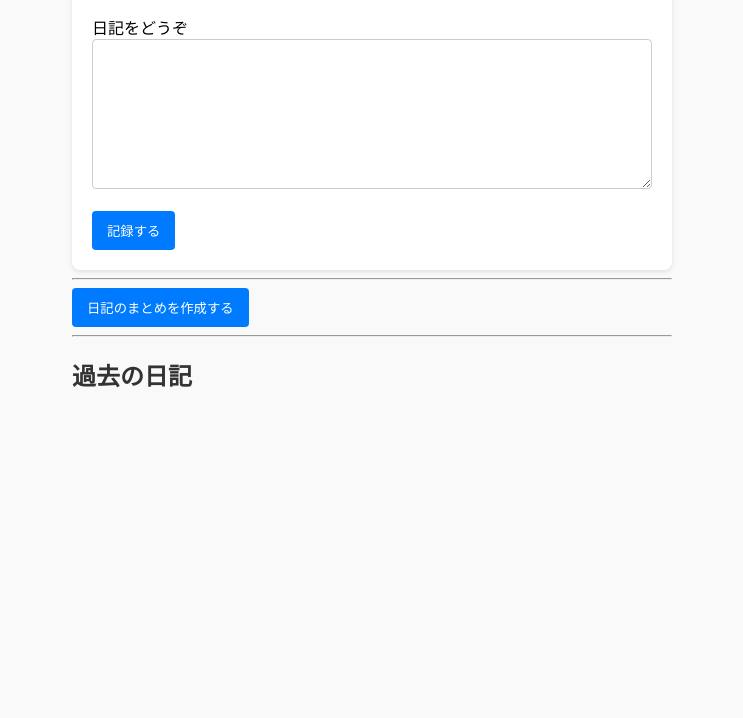
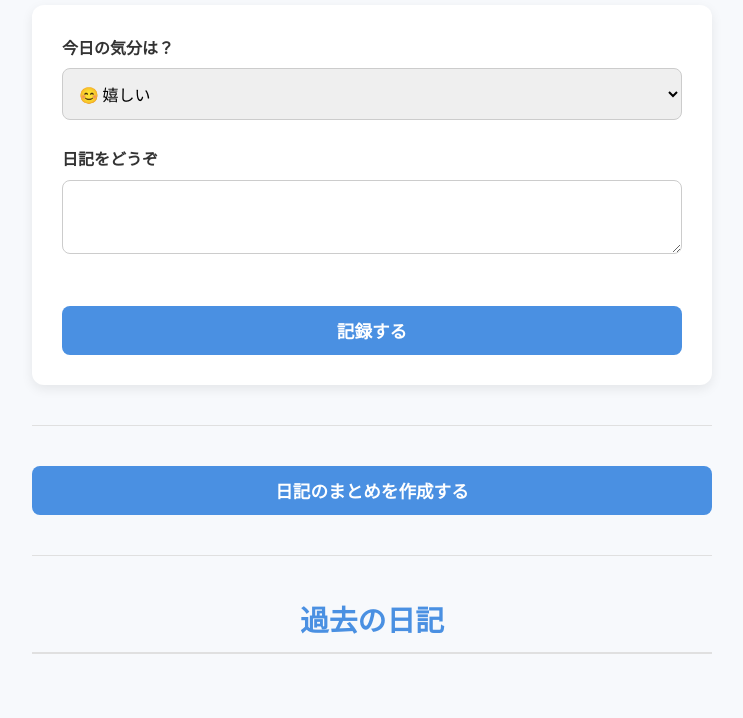
Before and after one commit to Satsuki-Kataoka/ai-diary-app, a website: page public/index.html in a window 1280 px wide. Shown: the part 156-874 px from the top of the page, without its empty margins (268-1011 px from the left). Before the commit the page ends 800 px from the top, so only its background shows below. Drawn offline with Linux system fonts and the light colour scheme; no server answers.

Commit message:
style: デザインを明るい雰囲気に変更

```diff
--- a/public/index.html
+++ b/public/index.html
@@ -2,21 +2,153 @@
 <html lang="ja">
 <head>
     <meta charset="UTF-8">
-    <title>AI日記</title>
-    <style>
-        body { font-family: sans-serif; max-width: 600px; margin: auto; padding: 20px; background-color: #f9f9f9; }
-        h1, h2 { color: #333; }
-        form { background-color: white; padding: 20px; border-radius: 8px; box-shadow: 0 2px 4px rgba(0,0,0,0.1); }
-        textarea { width: 100%; height: 150px; box-sizing: border-box; border: 1px solid #ccc; border-radius: 4px; padding: 10px; }
-        button { background-color: #007bff; color: white; border: none; padding: 10px 15px; border-radius: 4px; cursor: pointer; }
-        button:hover { background-color: #0056b3; }
-        .comment { background-color: #e9f7ef; border-left: 4px solid #28a745; padding: 15px; margin-top: 20px; border-radius: 5px; }
-        #diary-list { list-style: none; padding: 0; }
-        #diary-list li { background-color: white; padding: 10px; margin-bottom: 5px; border-radius: 4px; }
-    </style>
+    <title>AI-MY-DIARY</title>
+    <link rel="preconnect" href="https://fonts.googleapis.com">
+    <link rel="preconnect" href="https://fonts.gstatic.com" crossorigin>
+    <link href="https://fonts.googleapis.com/css2?family=Noto+Sans+JP:wght@400;700&display=swap" rel="stylesheet">
+<style>
+    /* --- 明るく親しみやすいデザイン --- */
+    :root {
+        --primary-color: #4a90e2; /* メインカラー（爽やかな青） */
+        --secondary-color: #f7f9fc; /* 背景色（ごく薄い青） */
+        --accent-color: #50e3c2; /* アクセントカラー（ミントグリーン） */
+        --font-color: #333;
+        --card-bg-color: #ffffff;
+        --shadow-color: rgba(0, 0, 0, 0.08);
+    }
+
+    body {
+        font-family: 'Noto Sans JP', sans-serif; /* ステップ1で導入したフォントを適用 */
+        background-color: var(--secondary-color);
+        color: var(--font-color);
+        max-width: 680px;
+        margin: 20px auto;
+        padding: 20px;
+        line-height: 1.6;
+    }
+
+    h1, h2 {
+        color: var(--primary-color);
+        text-align: center;
+        font-weight: 700;
+    }
+
+    h1 {
+        font-size: 2.5em;
+        margin-bottom: 30px;
+    }
+
+    h2 {
+        font-size: 1.8em;
+        border-bottom: 2px solid #e0e0e0;
+        padding-bottom: 10px;
+        margin-top: 40px;
+    }
+
+    form {
+        background-color: var(--card-bg-color);
+        padding: 30px;
+        border-radius: 12px;
+        box-shadow: 0 4px 12px var(--shadow-color);
+        margin-bottom: 40px;
+    }
+
+    label {
+        font-weight: 700;
+        margin-bottom: 8px;
+        display: inline-block;
+    }
+
+    textarea, select {
+        width: 100%;
+        padding: 12px;
+        box-sizing: border-box;
+        border: 1px solid #ccc;
+        border-radius: 8px;
+        font-family: inherit;
+        font-size: 1em;
+        transition: border-color 0.3s, box-shadow 0.3s;
+    }
+
+    textarea:focus, select:focus {
+        outline: none;
+        border-color: var(--primary-color);
+        box-shadow: 0 0 0 3px rgba(74, 144, 226, 0.2);
+    }
+
+    button {
+        background-color: var(--primary-color);
+        color: white;
+        border: none;
+        padding: 12px 20px;
+        border-radius: 8px;
+        cursor: pointer;
+        font-size: 1.1em;
+        font-weight: 700;
+        display: block;
+        width: 100%;
+        margin-top: 20px;
+        transition: background-color 0.3s, transform 0.2s;
+    }
+
+    button:hover {
+        background-color: #357ABD;
+        transform: translateY(-2px); /* 少し浮き上がる効果 */
+    }
+
+    button:disabled {
+        background-color: #a0a0a0;
+        cursor: not-allowed;
+    }
+
+    /* AIコメントとまとめエリアの共通スタイル */
+    .comment {
+        padding: 20px;
+        margin-top: 20px;
+        border-radius: 8px;
+        border-left: 5px solid;
+        box-shadow: 0 2px 8px var(--shadow-color);
+    }
+
+    /* AIからのコメント */
+    #ai-comment {
+        background-color: #e8f5e9; /* 薄い緑 */
+        border-color: #4caf50;
+    }
+
+    /* AIによるまとめ */
+    #summary-area {
+        background-color: #fff3e0; /* 薄いオレンジ */
+        border-color: #ff9800;
+    }
+
+    #diary-list {
+        list-style: none;
+        padding: 0;
+    }
+
+    #diary-list li {
+        background-color: var(--card-bg-color);
+        padding: 15px 20px;
+        margin-bottom: 10px;
+        border-radius: 8px;
+        box-shadow: 0 2px 4px var(--shadow-color);
+        transition: transform 0.2s;
+    }
+
+    #diary-list li:hover {
+        transform: translateX(5px);
+    }
+
+    hr {
+        border: none;
+        border-top: 1px solid #e0e0e0;
+        margin: 40px 0;
+    }
+</style>
 </head>
 <body>
-    <h1>AI日記</h1>
+    <h1>AI-MY-DIARY</h1>
     <form id="diary-form">
         <label for="emotion">今日の気分は？</label>
         <select id="emotion" name="emotion">
```
